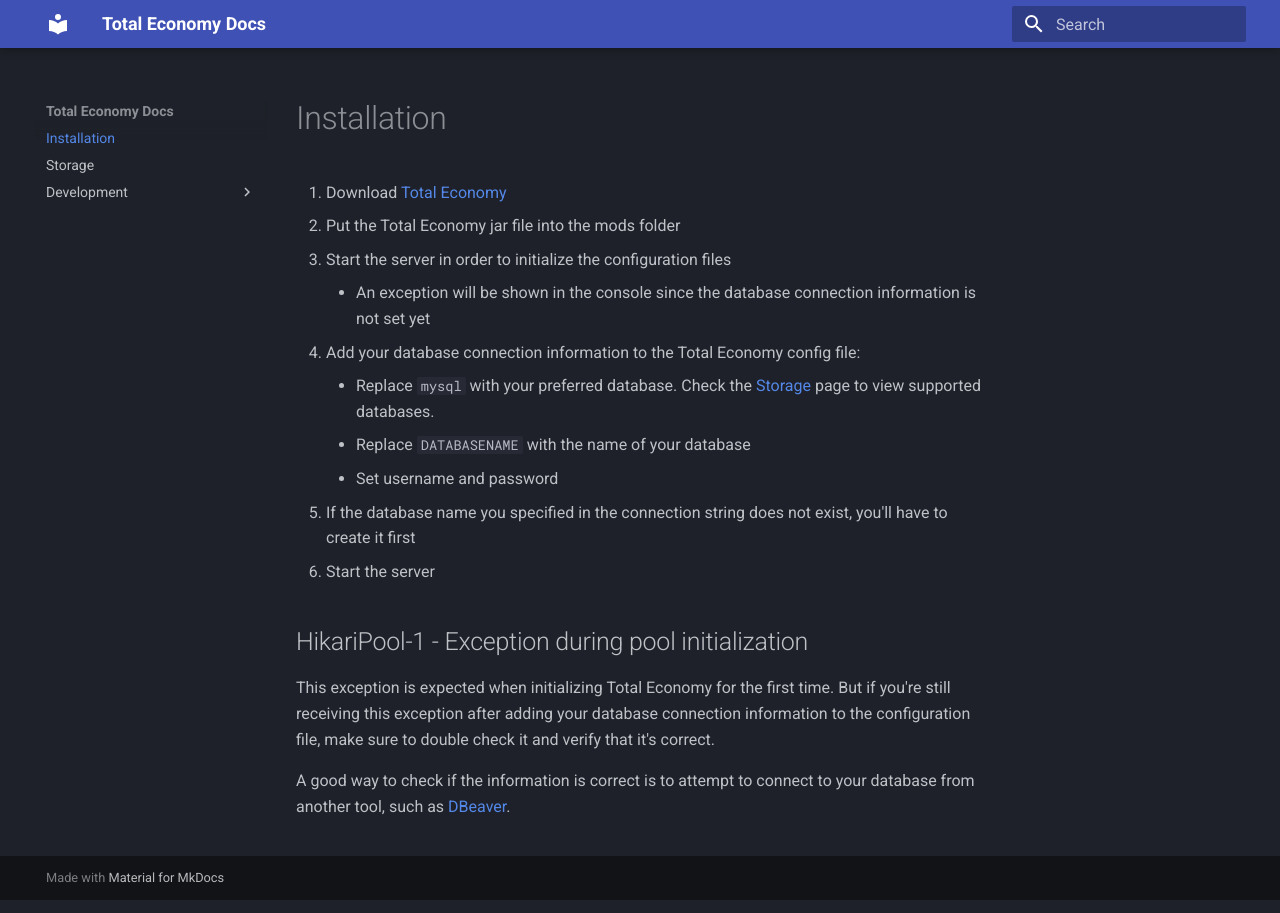
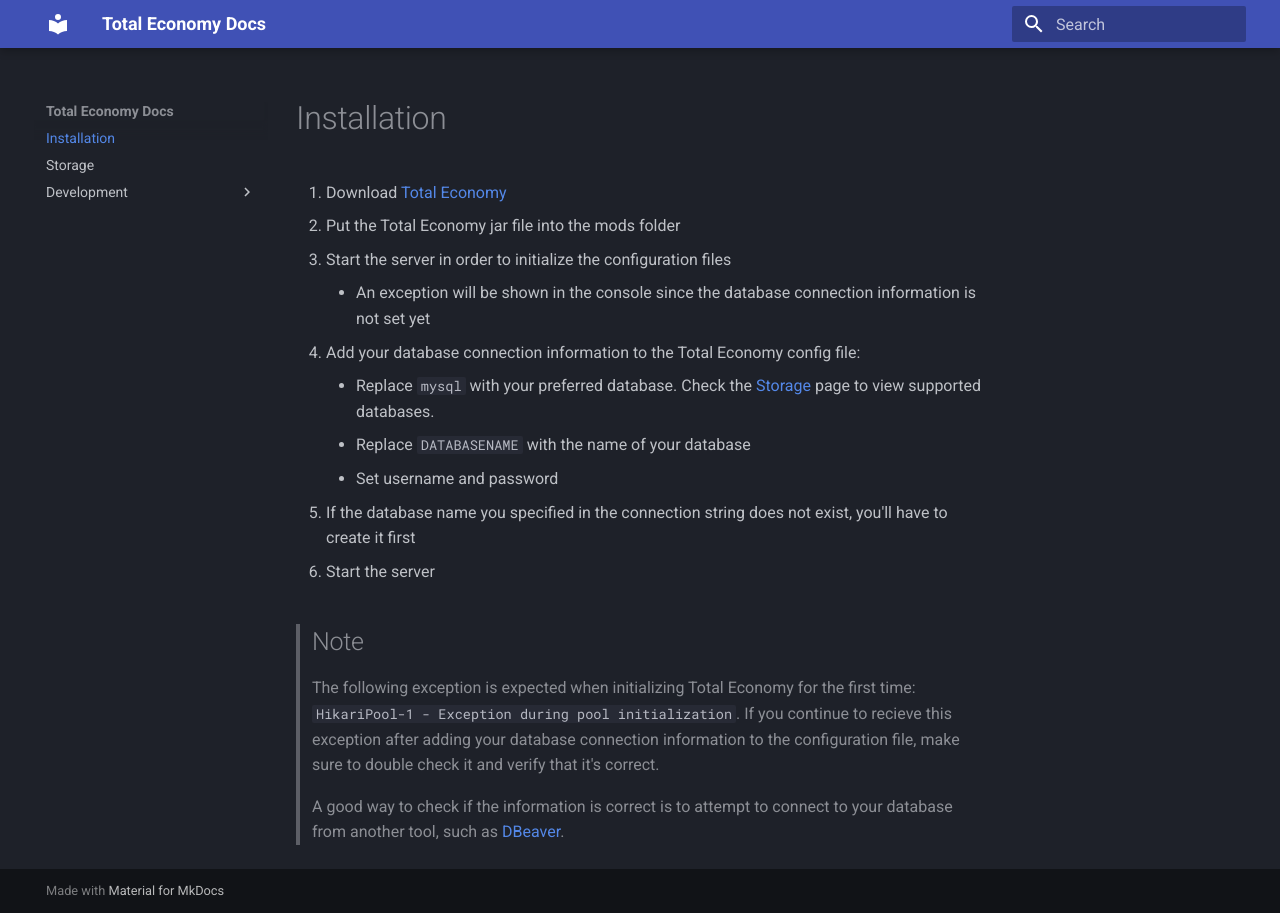
Before and after one commit to ericgrandt/TotalEconomy, an MkDocs documentation site: the page built from docs/index.md, in a window 1280 px wide. Built offline with MkDocs 1.6.1 and Material for MkDocs 9.7.7, drawn with Linux system fonts in a browser that asks for light colours.

Commit message:
Update docs to include testing and design information

```diff
--- a/docs/index.md
+++ b/docs/index.md
@@ -11,8 +11,8 @@
 5. If the database name you specified in the connection string does not exist, you'll have to create it first
 6. Start the server
 
-## HikariPool-1 - Exception during pool initialization
-
-This exception is expected when initializing Total Economy for the first time. But if you're still receiving this exception after adding your database connection information to the configuration file, make sure to double check it and verify that it's correct.
-
-A good way to check if the information is correct is to attempt to connect to your database from another tool, such as [DBeaver](https://dbeaver.io/).
+> ## Note
+>
+> The following exception is expected when initializing Total Economy for the first time: `HikariPool-1 - Exception during pool initialization`. If you continue to recieve this exception after adding your database connection information to the configuration file, make sure to double check it and verify that it's correct.
+>
+> A good way to check if the information is correct is to attempt to connect to your database from another tool, such as [DBeaver](https://dbeaver.io/).
--- a/mkdocs.yml
+++ b/mkdocs.yml
@@ -10,4 +10,5 @@
   - Installation: 'index.md'
   - Storage: 'storage.md'
   - Development:
-    - Testing: 'developers/testing.md'
+    - Design: development/design.md
+    - Testing: 'development/testing.md'
```
Also changed, not shown: docs/development/design.md (added, +9 -0 lines), docs/development/testing.md (renamed from docs/developers/testing.md).
